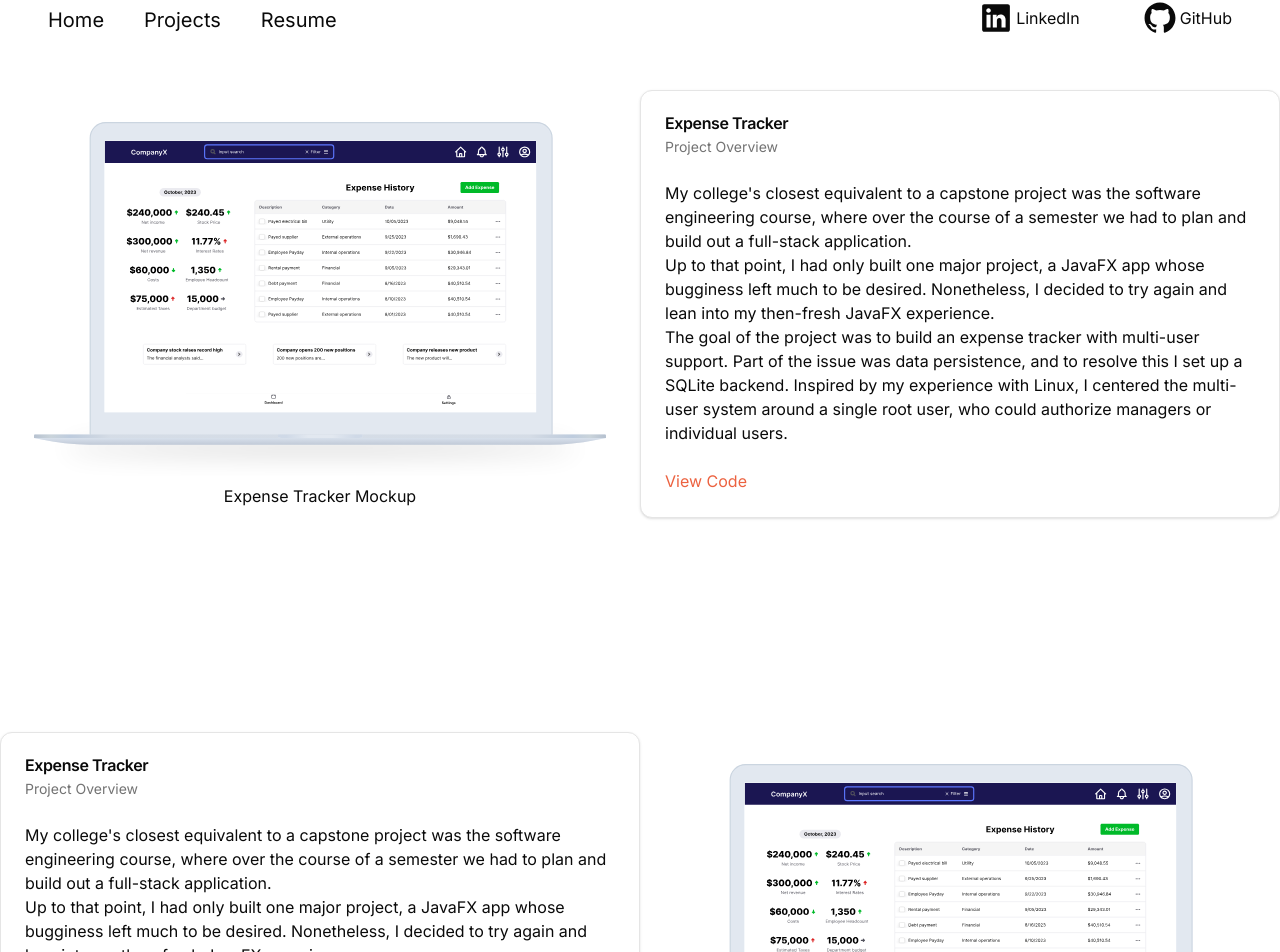
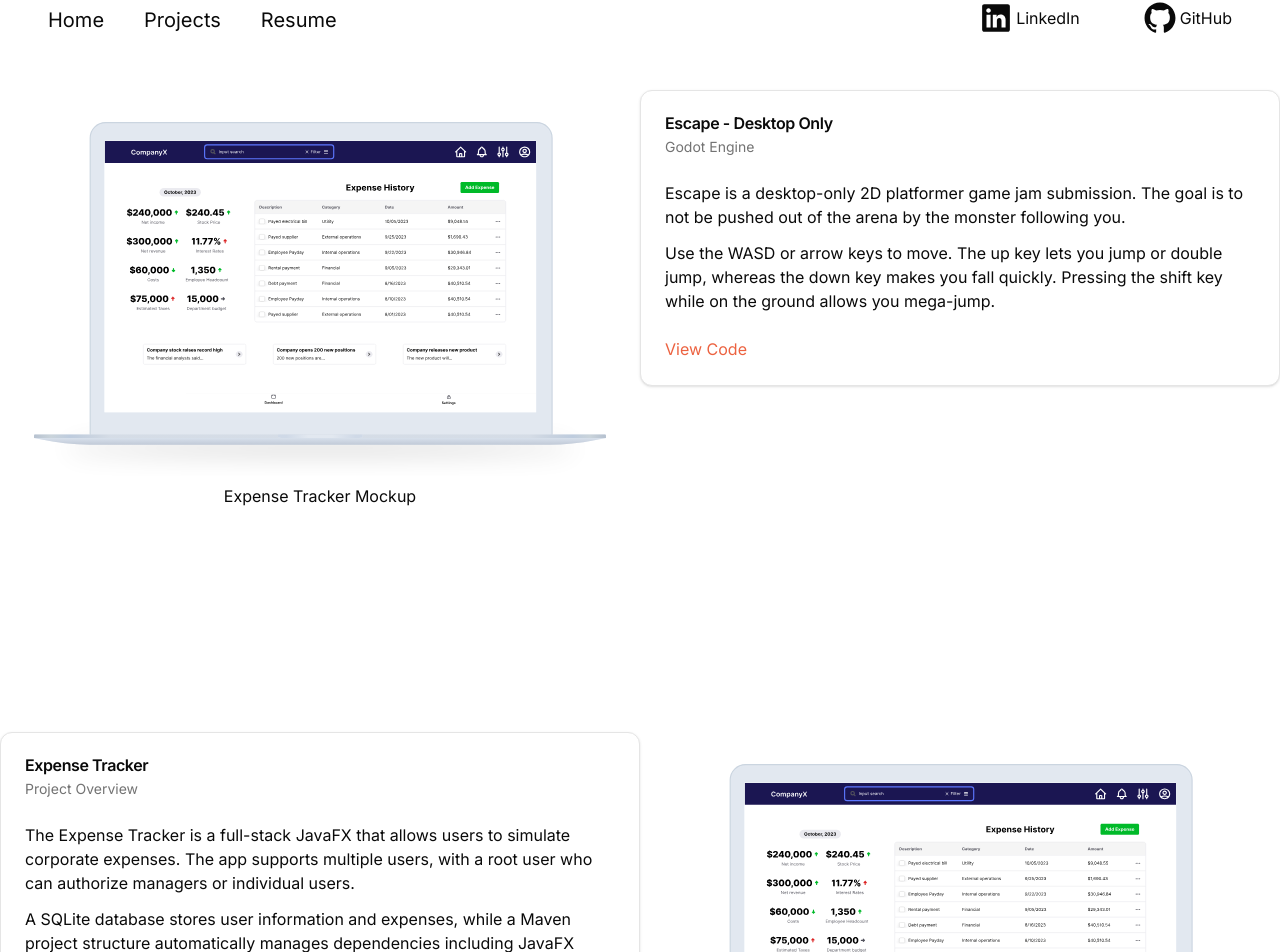
Before and after one commit to availe/Personal-Website-V2, a Next.js app: page /projects in a window 1280 px wide. Shown: the part 6-958 px from the top of the page. Built offline with nearby package versions, Linux system fonts and the light colour scheme.

Commit message:
project text

```diff
--- a/src/app/projects/project-data.tsx
+++ b/src/app/projects/project-data.tsx
@@ -4,22 +4,23 @@ interface ProjectData {
   projectName: string;
   projectDescription: string;
   projectDetails: string[];
-  codeUrl?: string;
+  codeUrl: string;
+  isInternal: boolean;
 }
 
 const ProjectsData: ProjectData[] = [
   {
     imageSrc: "/expense-tracker-mockup.svg",
     imageAlt: "Expense Tracker Mockup",
-    projectName: "Expense Tracker",
+    projectName: "Escape - Desktop Only",
     projectDescription:
-      "Project Overview",
+      "Godot Engine",
     projectDetails: [
-      "My college's closest equivalent to a capstone project was the software engineering course, where over the course of a semester we had to plan and build out a full-stack application.",
-      "Up to that point, I had only built one major project, a JavaFX app whose bugginess left much to be desired. Nonetheless, I decided to try again and lean into my then-fresh JavaFX experience.",
-      "The goal of the project was to build an expense tracker with multi-user support. Part of the issue was data persistence, and to resolve this I set up a SQLite backend. Inspired by my experience with Linux, I centered the multi-user system around a single root user, who could authorize managers or individual users.",
+      "Escape is a desktop-only 2D platformer game jam submission. The goal is to not be pushed out of the arena by the monster following you.",
+      "Use the WASD or arrow keys to move. The up key lets you jump or double jump, whereas the down key makes you fall quickly. Pressing the shift key while on the ground allows you mega-jump.",
     ],
     codeUrl: "/resume",
+    isInternal: true,
   },
   {
     imageSrc: "/expense-tracker-mockup.svg",
@@ -28,24 +29,11 @@ const ProjectsData: ProjectData[] = [
     projectDescription:
       "Project Overview",
     projectDetails: [
-      "My college's closest equivalent to a capstone project was the software engineering course, where over the course of a semester we had to plan and build out a full-stack application.",
-      "Up to that point, I had only built one major project, a JavaFX app whose bugginess left much to be desired. Nonetheless, I decided to try again and lean into my then-fresh JavaFX experience.",
-      "The goal of the project was to build an expense tracker with multi-user support. Part of the issue was data persistence, and to resolve this I set up a SQLite backend. Inspired by my experience with Linux, I centered the multi-user system around a single root user, who could authorize managers or individual users.",
+      "The Expense Tracker is a full-stack JavaFX that allows users to simulate corporate expenses. The app supports multiple users, with a root user who can authorize managers or individual users.",
+      "A SQLite database stores user information and expenses, while a Maven project structure automatically manages dependencies including JavaFX installation. The UI itself is provided via JavaFX.",
     ],
-    codeUrl: "/resume",
-  },
-  {
-    imageSrc: "/expense-tracker-mockup.svg",
-    imageAlt: "Expense Tracker Mockup",
-    projectName: "Expense Tracker",
-    projectDescription:
-      "Project Overview",
-    projectDetails: [
-      "My college's closest equivalent to a capstone project was the software engineering course, where over the course of a semester we had to plan and build out a full-stack application.",
-      "Up to that point, I had only built one major project, a JavaFX app whose bugginess left much to be desired. Nonetheless, I decided to try again and lean into my then-fresh JavaFX experience.",
-      "The goal of the project was to build an expense tracker with multi-user support. Part of the issue was data persistence, and to resolve this I set up a SQLite backend. Inspired by my experience with Linux, I centered the multi-user system around a single root user, who could authorize managers or individual users.",
-    ],
-    codeUrl: "/resume",
+    codeUrl: "https://github.com/availe/Expense-Tracker",
+    isInternal: false,
   },
 ];
 
--- a/src/components/project/project-entry.tsx
+++ b/src/components/project/project-entry.tsx
@@ -50,7 +50,7 @@ const TextSection = ({
         <CardTitle>{title}</CardTitle>
         <CardDescription>{description}</CardDescription>
       </CardHeader>
-      <CardContent>
+      <CardContent className="flex flex-col gap-3">
         {details.map((detail, index) => (
           <p key={index}>{detail}</p>
         ))}
```
